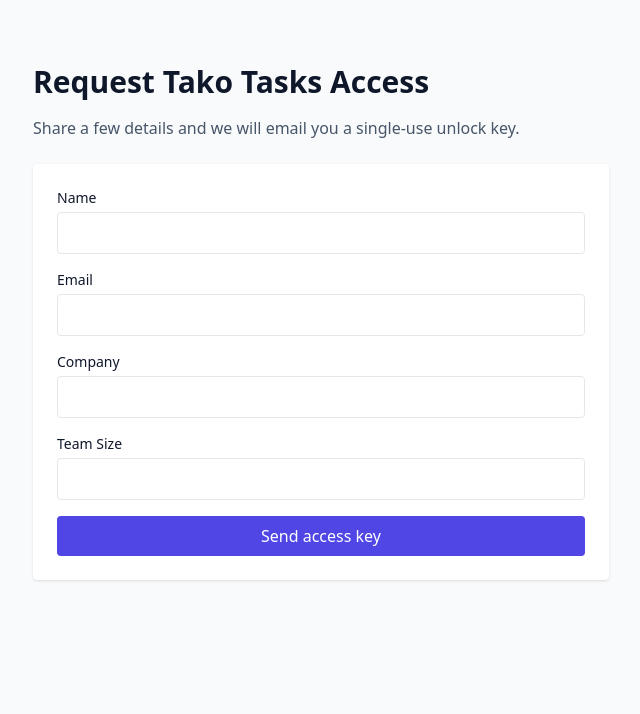
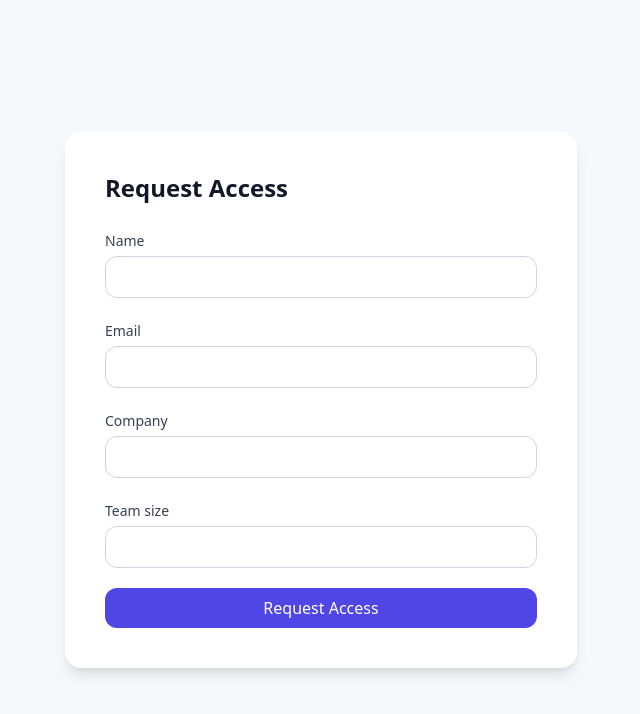
Before and after one commit to Duade10/Taya, a Next.js app in the folder tako-tasks/frontend/: page /get-access in a window 1280 px wide. Shown: the top 714 px of the page, without its empty margins (319-959 px from the left). Built offline with nearby package versions, Linux system fonts and the light colour scheme; no server answers.

Commit message:
Revamp frontend dashboard layout

```diff
--- /dev/null
+++ b/tako-tasks/frontend/components/Sidebar.jsx
@@ -0,0 +1,14 @@
+export default function Sidebar() {
+  return (
+    <aside className="fixed left-0 top-0 h-screen w-60 bg-white border-r border-gray-200 px-6 py-8">
+      <h1 className="text-xl font-semibold text-indigo-600 mb-8">Tako Tasks</h1>
+
+      <nav className="flex flex-col space-y-4 text-gray-700">
+        <a className="hover:text-indigo-600 cursor-pointer">Dashboard</a>
+        <a className="hover:text-indigo-600 cursor-pointer">My Tasks</a>
+        <a className="hover:text-indigo-600 cursor-pointer">Team Tasks</a>
+        <a className="hover:text-indigo-600 cursor-pointer">Settings</a>
+      </nav>
+    </aside>
+  )
+}
--- /dev/null
+++ b/tako-tasks/frontend/components/TaskCard.jsx
@@ -0,0 +1,31 @@
+export default function TaskCard({ title, description, priority, assignee, due }) {
+  const badgeStyles = {
+    High: 'bg-red-100 text-red-600',
+    Medium: 'bg-yellow-100 text-yellow-600',
+    Low: 'bg-green-100 text-green-600'
+  }
+
+  return (
+    <div className="bg-white rounded-xl border border-gray-200 shadow-sm p-5 hover:shadow-md transition">
+      <div className="flex justify-between items-start">
+        <div>
+          <h3 className="text-lg font-semibold text-gray-900">{title}</h3>
+          <p className="text-sm text-gray-500 mt-1">{description}</p>
+        </div>
+
+        <span className={`text-xs px-2 py-1 rounded-full ${badgeStyles[priority] || 'bg-gray-100 text-gray-600'}`}>
+          {priority}
+        </span>
+      </div>
+
+      <div className="flex justify-between items-center mt-4">
+        <div className="flex items-center space-x-2">
+          <div className="w-6 h-6 rounded-full bg-indigo-200" />
+          <span className="text-sm text-gray-600">{assignee}</span>
+        </div>
+
+        <span className="text-sm text-gray-500">Due: {due}</span>
+      </div>
+    </div>
+  )
+}
--- a/tako-tasks/frontend/pages/dashboard/index.js
+++ b/tako-tasks/frontend/pages/dashboard/index.js
@@ -1,5 +1,13 @@
 import { useEffect, useState } from 'react'
+import Sidebar from '../../components/Sidebar'
+import TaskCard from '../../components/TaskCard'
 import { fetchTasks, loginWithWorkspace } from '../../utils/api'
+
+const formatDate = (value) => {
+  if (!value) return 'No due date'
+  const date = new Date(value)
+  return Number.isNaN(date.getTime()) ? 'No due date' : date.toLocaleDateString()
+}
 
 export default function Dashboard() {
   const [workspaceId, setWorkspaceId] = useState('')
@@ -31,63 +39,95 @@
   const updateFilter = (e) => setFilters({ ...filters, [e.target.name]: e.target.value })
 
   return (
-    <div className="min-h-screen grid grid-cols-[280px_1fr]">
-      <aside className="bg-white border-r p-6 space-y-4">
-        <h2 className="text-xl font-semibold">Dashboard Login</h2>
-        <form onSubmit={handleLogin} className="space-y-3">
+    <div>
+      <Sidebar />
+
+      <main className="ml-60 p-10 min-h-screen bg-[#F7F8FC]">
+        <header className="flex justify-between items-center mb-10">
+          <div>
+            <p className="text-sm text-gray-500">Welcome back</p>
+            <h2 className="text-2xl font-semibold text-gray-900">Dashboard</h2>
+          </div>
+
+          <button className="px-4 py-2 bg-indigo-600 text-white rounded-xl hover:bg-indigo-700 transition">
+            + New Task
+          </button>
+        </header>
+
+        <div className="grid grid-cols-1 lg:grid-cols-3 gap-6 mb-10">
+          <section className="bg-white rounded-2xl shadow-sm border border-gray-200 p-6 lg:col-span-2">
+            <div className="flex justify-between items-start mb-4">
+              <div>
+                <h3 className="text-lg font-semibold text-gray-900">Workspace access</h3>
+                <p className="text-sm text-gray-500">Authenticate with your Slack workspace to load tasks.</p>
+              </div>
+              {token && <span className="text-xs px-3 py-1 rounded-full bg-emerald-100 text-emerald-700">Connected</span>}
+            </div>
+
+            <form onSubmit={handleLogin} className="space-y-4">
+              <div>
+                <label className="text-sm text-gray-700">Workspace Slack Team ID</label>
                 <input
-            placeholder="Workspace Slack Team ID"
+                  placeholder="T012345"
                   value={workspaceId}
                   onChange={(e) => setWorkspaceId(e.target.value)}
-            className="w-full border rounded px-3 py-2"
+                  className="w-full mt-1 px-4 py-2 border border-gray-300 rounded-xl focus:ring-2 focus:ring-indigo-500"
                 />
-          <button className="bg-indigo-600 text-white px-3 py-2 rounded w-full">Sign in</button>
+              </div>
+              <button className="w-full bg-indigo-600 text-white py-2 rounded-xl hover:bg-indigo-700 transition" type="submit">
+                {token ? 'Reconnect' : 'Sign in'}
+              </button>
               {error && <p className="text-sm text-red-600">{error}</p>}
+              {!token && <p className="text-sm text-gray-500">Enter your workspace ID to fetch tasks synced from the Slack bot.</p>}
             </form>
-        <div className="pt-6 border-t space-y-3">
-          <h3 className="font-semibold">Filters</h3>
+          </section>
+
+          <section className="bg-white rounded-2xl shadow-sm border border-gray-200 p-6">
+            <h3 className="text-lg font-semibold text-gray-900">Filters</h3>
+            <p className="text-sm text-gray-500 mb-4">Refine the task list by status, priority, assignee, or keywords.</p>
+            <div className="space-y-3">
               {['status', 'priority', 'assignee', 'search'].map((field) => (
+                <div key={field}>
+                  <label className="text-sm text-gray-700 capitalize">{field}</label>
                   <input
-              key={field}
                     name={field}
                     placeholder={field}
                     value={filters[field]}
                     onChange={updateFilter}
-              className="w-full border rounded px-3 py-2"
+                    className="w-full mt-1 px-4 py-2 border border-gray-300 rounded-xl focus:ring-2 focus:ring-indigo-500"
+                  />
+                </div>
+              ))}
+            </div>
+          </section>
+        </div>
+
+        <div className="grid grid-cols-1 md:grid-cols-2 lg:grid-cols-3 gap-6">
+          {!token && (
+            <div className="bg-white rounded-2xl border border-gray-200 shadow-sm p-6 md:col-span-2 lg:col-span-3">
+              <h3 className="text-lg font-semibold text-gray-900 mb-2">Sign in to view tasks</h3>
+              <p className="text-sm text-gray-600">Connect your workspace to pull the latest tasks from Tako Tasks.</p>
+            </div>
+          )}
+
+          {token && tasks.map((task) => (
+            <TaskCard
+              key={task.id}
+              title={task.title}
+              description={task.description || 'No description provided'}
+              priority={task.priority || 'Low'}
+              assignee={task.assignee_user_id || 'Unassigned'}
+              due={formatDate(task.due_date)}
             />
           ))}
-        </div>
-      </aside>
-      <main className="p-8">
-        <div className="flex items-center justify-between mb-6">
-          <div>
-            <h1 className="text-3xl font-semibold">Tako Tasks</h1>
-            <p className="text-slate-600">Slack workspace tasks, synced with the bot.</p>
-          </div>
-        </div>
-        {!token && <p className="text-slate-600">Login with your workspace ID to view tasks.</p>}
-        {token && (
-          <div className="grid grid-cols-1 md:grid-cols-2 gap-4">
-            {tasks.map((task) => (
-              <div key={task.id} className="bg-white shadow rounded p-4">
-                <div className="flex items-start justify-between">
-                  <div>
-                    <h3 className="text-lg font-semibold">{task.title}</h3>
-                    <p className="text-slate-600 text-sm">{task.description}</p>
-                  </div>
-                  <span className="text-xs px-2 py-1 rounded bg-slate-100">{task.status}</span>
-                </div>
-                <div className="text-sm text-slate-700 mt-3 space-y-1">
-                  <p>Assignee: {task.assignee_user_id}</p>
-                  <p>Priority: {task.priority}</p>
-                  <p>Due: {task.due_date ? new Date(task.due_date).toLocaleDateString() : '—'}</p>
-                  <p>Tags: {task.tags || '—'}</p>
-                </div>
-              </div>
-            ))}
-            {tasks.length === 0 && <p className="text-slate-500">No tasks match your filters yet.</p>}
+
+          {token && tasks.length === 0 && (
+            <div className="bg-white rounded-2xl border border-gray-200 shadow-sm p-6 md:col-span-2 lg:col-span-3">
+              <h3 className="text-lg font-semibold text-gray-900 mb-2">No tasks match your filters</h3>
+              <p className="text-sm text-gray-600">Try adjusting the filters or creating a new task to get started.</p>
             </div>
           )}
+        </div>
       </main>
     </div>
   )
--- a/tako-tasks/frontend/pages/get-access.js
+++ b/tako-tasks/frontend/pages/get-access.js
@@ -18,27 +18,62 @@
   }
 
   return (
-    <div className="max-w-xl mx-auto py-16">
-      <h1 className="text-3xl font-semibold mb-4">Request Tako Tasks Access</h1>
-      <p className="mb-6 text-slate-600">Share a few details and we will email you a single-use unlock key.</p>
-      <form onSubmit={submit} className="space-y-4 bg-white p-6 rounded shadow">
-        {['name', 'email', 'company', 'team_size'].map((field) => (
-          <div key={field}>
-            <label className="block text-sm font-medium mb-1 capitalize">{field.replace('_', ' ')}</label>
+    <div className="flex items-center justify-center min-h-screen bg-[#F7F8FC] px-4">
+      <div className="bg-white p-10 rounded-2xl shadow-lg w-full max-w-lg">
+        <h2 className="text-2xl font-semibold text-gray-900 mb-6">Request Access</h2>
+
+        <form className="space-y-5" onSubmit={submit}>
+          <div>
+            <label className="text-sm text-gray-700">Name</label>
             <input
+              name="name"
               required
-              name={field}
-              value={form[field]}
+              value={form.name}
               onChange={handleChange}
-              className="w-full border rounded px-3 py-2 focus:ring focus:ring-indigo-200"
+              className="w-full mt-1 px-4 py-2 border border-gray-300 rounded-xl focus:ring-2 focus:ring-indigo-500"
             />
           </div>
-        ))}
-        <button type="submit" className="bg-indigo-600 text-white px-4 py-2 rounded w-full">
-          Send access key
-        </button>
-        {status && <p className="text-sm text-slate-700">{status}</p>}
-      </form>
+
+          <div>
+            <label className="text-sm text-gray-700">Email</label>
+            <input
+              name="email"
+              type="email"
+              required
+              value={form.email}
+              onChange={handleChange}
+              className="w-full mt-1 px-4 py-2 border border-gray-300 rounded-xl focus:ring-2 focus:ring-indigo-500"
+            />
+          </div>
+
+          <div>
+            <label className="text-sm text-gray-700">Company</label>
+            <input
+              name="company"
+              required
+              value={form.company}
+              onChange={handleChange}
+              className="w-full mt-1 px-4 py-2 border border-gray-300 rounded-xl focus:ring-2 focus:ring-indigo-500"
+            />
+          </div>
+
+          <div>
+            <label className="text-sm text-gray-700">Team size</label>
+            <input
+              name="team_size"
+              value={form.team_size}
+              onChange={handleChange}
+              className="w-full mt-1 px-4 py-2 border border-gray-300 rounded-xl focus:ring-2 focus:ring-indigo-500"
+            />
+          </div>
+
+          <button className="w-full mt-4 bg-indigo-600 text-white py-2 rounded-xl hover:bg-indigo-700" type="submit">
+            Request Access
+          </button>
+
+          {status && <p className="text-sm text-gray-600">{status}</p>}
+        </form>
+      </div>
     </div>
   )
 }
--- a/tako-tasks/frontend/pages/unlock.js
+++ b/tako-tasks/frontend/pages/unlock.js
@@ -18,32 +18,34 @@
   }
 
   return (
-    <div className="max-w-xl mx-auto py-16">
-      <h1 className="text-3xl font-semibold mb-4">Unlock the Slack App</h1>
-      <p className="mb-6 text-slate-600">Paste the key from your email to continue to the Slack installation.</p>
-      <form onSubmit={submit} className="space-y-4 bg-white p-6 rounded shadow">
+    <div className="flex items-center justify-center min-h-screen bg-[#F7F8FC] px-4">
+      <div className="bg-white p-10 rounded-2xl shadow-lg w-full max-w-lg">
+        <h2 className="text-2xl font-semibold text-gray-900 mb-6">Unlock Installation</h2>
+
+        <form className="space-y-5" onSubmit={submit}>
           <div>
-          <label className="block text-sm font-medium mb-1">Access key</label>
+            <label className="text-sm text-gray-700">Access Key</label>
             <input
               value={key}
               onChange={(e) => setKey(e.target.value)}
-            className="w-full border rounded px-3 py-2 focus:ring focus:ring-indigo-200"
+              className="w-full mt-1 px-4 py-2 border border-gray-300 rounded-xl focus:ring-2 focus:ring-indigo-500"
+              placeholder="KEY-XXXXXX-TK"
               required
             />
           </div>
-        <button type="submit" className="bg-emerald-600 text-white px-4 py-2 rounded w-full">
-          Verify key
+
+          <button className="w-full mt-4 bg-indigo-600 text-white py-2 rounded-xl hover:bg-indigo-700" type="submit">
+            Unlock
           </button>
-        {status && <p className="text-sm text-slate-700">{status}</p>}
+
+          {status && <p className="text-sm text-gray-600">{status}</p>}
           {installUrl && (
-          <a
-            className="inline-block bg-indigo-700 text-white px-4 py-2 rounded"
-            href={installUrl}
-          >
+            <a className="inline-block bg-indigo-700 text-white px-4 py-2 rounded mt-2" href={installUrl}>
               Install Tako Tasks to Slack
             </a>
           )}
         </form>
       </div>
+    </div>
   )
 }
--- a/tako-tasks/frontend/styles/globals.css
+++ b/tako-tasks/frontend/styles/globals.css
@@ -3,5 +3,6 @@
 @tailwind utilities;
 
 body {
-  @apply bg-gray-50 text-slate-900;
+  background: #F7F8FC;
+  font-family: system-ui, sans-serif;
 }
```
Lines whose indentation alone changed are shown as unchanged.
